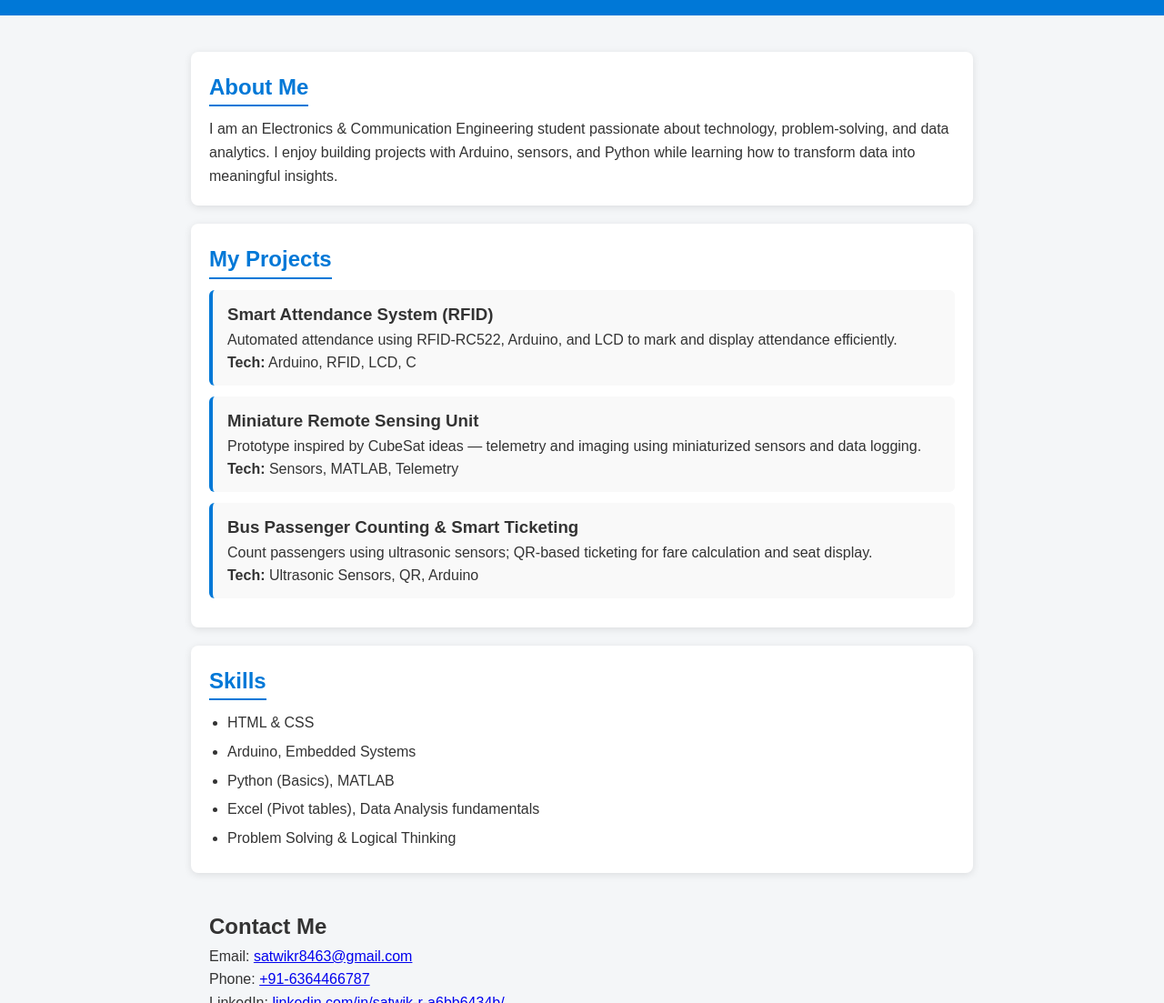
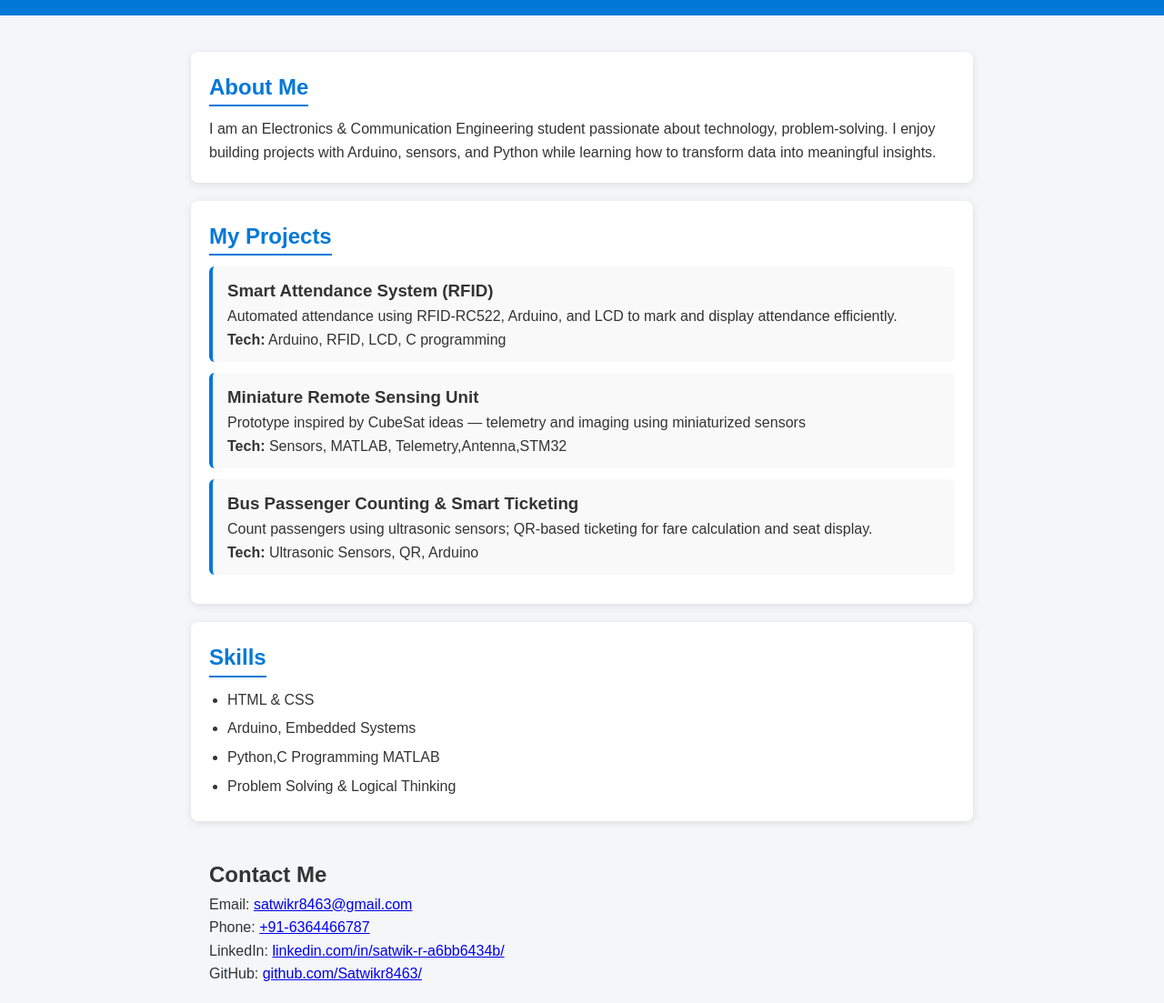
Before and after one commit to Satwikr8463/portfolio, a plain HTML site: page index.html in a window 1280 px wide. Shown: the part 280-1383 px from the top of the page at 91% size. Drawn offline with Linux system fonts and the light colour scheme.

Commit message:
Update index.html

```diff
--- a/index.html
+++ b/index.html
@@ -14,7 +14,7 @@
       <div class="intro">
     <img src="profile.jpg" alt="Satwik R" class="profile-photo">
         <h1>Satwik R</h1>
-        <p class="tag">Electronics & Communication Engineer </p>
+        <p class="tag">Electronics & Communication Engineer</p>
       </div>
       <nav class="nav">
         <a href="#about">About</a>
@@ -31,7 +31,7 @@
     <!-- About Me -->
     <section id="about" class="card">
       <h2>About Me</h2>
-      <p>I am an Electronics & Communication Engineering student passionate about technology, problem-solving, and data analytics. I enjoy building projects with Arduino, sensors, and Python while learning how to transform data into meaningful insights.</p>
+      <p>I am an Electronics & Communication Engineering student passionate about technology, problem-solving. I enjoy building projects with Arduino, sensors, and Python while learning how to transform data into meaningful insights.</p>
     </section>
 
     <!-- Projects -->
@@ -41,13 +41,13 @@
       <article class="project">
         <h3>Smart Attendance System (RFID)</h3>
         <p>Automated attendance using RFID-RC522, Arduino, and LCD to mark and display attendance efficiently.</p>
-        <p><strong>Tech:</strong> Arduino, RFID, LCD, C</p>
+        <p><strong>Tech:</strong> Arduino, RFID, LCD, C programming</p>
       </article>
 
       <article class="project">
         <h3>Miniature Remote Sensing Unit</h3>
-        <p>Prototype inspired by CubeSat ideas — telemetry and imaging using miniaturized sensors and data logging.</p>
-        <p><strong>Tech:</strong> Sensors, MATLAB, Telemetry</p>
+        <p>Prototype inspired by CubeSat ideas — telemetry and imaging using miniaturized sensors</p>
+        <p><strong>Tech:</strong> Sensors, MATLAB, Telemetry,Antenna,STM32</p>
       </article>
 
       <article class="project">
@@ -63,14 +63,12 @@
       <ul class="skills-list">
         <li>HTML & CSS</li>
         <li>Arduino, Embedded Systems</li>
-        <li>Python (Basics), MATLAB</li>
-        <li>Excel (Pivot tables), Data Analysis fundamentals</li>
+        <li>Python,C Programming MATLAB</li>
         <li>Problem Solving & Logical Thinking</li>
       </ul>
     </section>
 
     <!-- Contact -->
-   <!-- Contact Section -->
 <section id="contact">
     <div class="container contact-container">
         <h2>Contact Me</h2>
```
